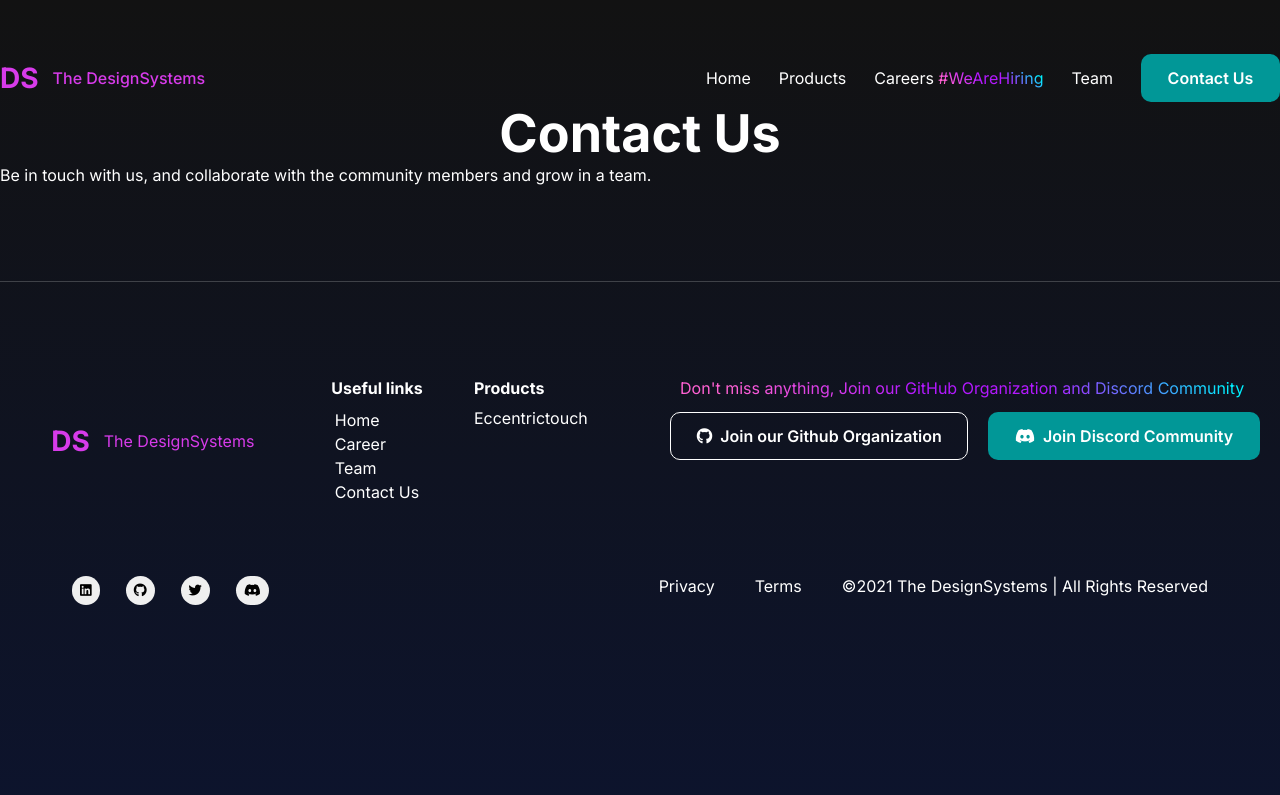
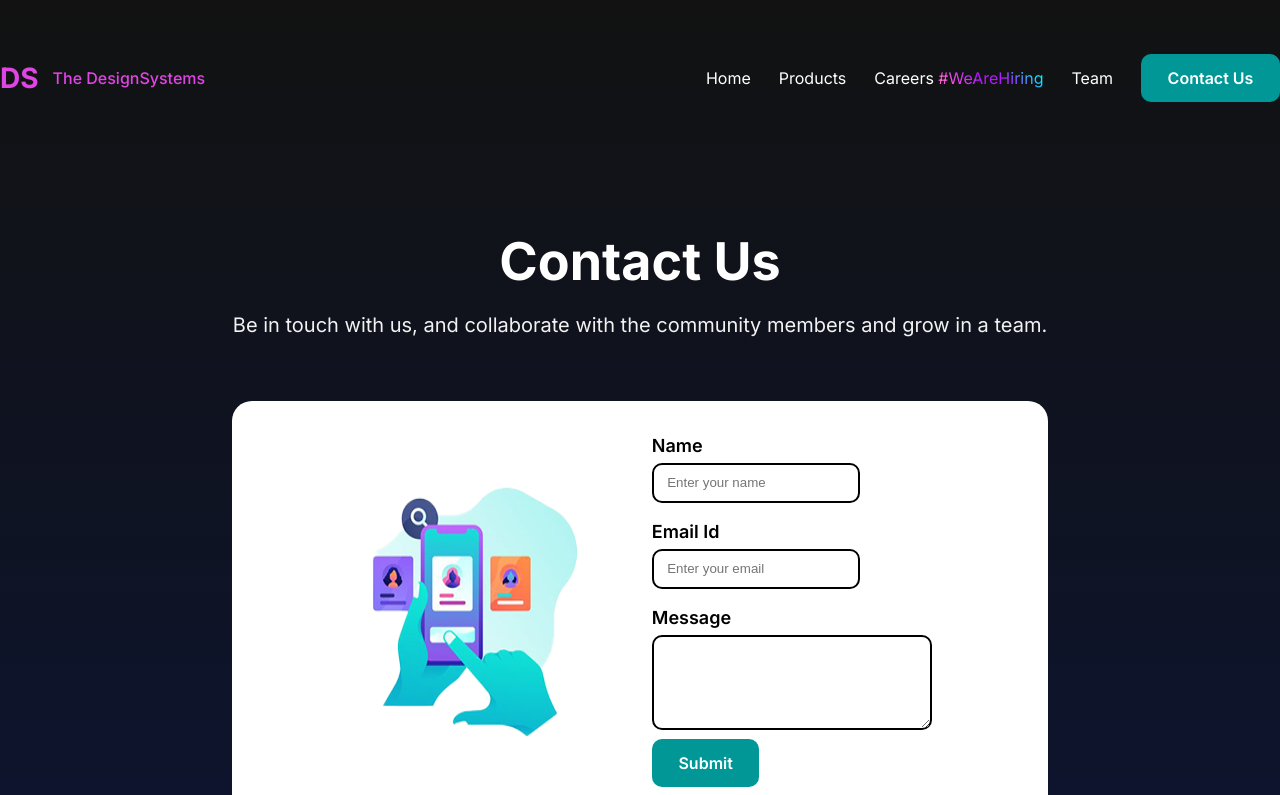
Before and after one commit to DesignSystemsOSS/thedesignsystems, a React (Create React App) app: page /contact-us in a window 1280 px wide. Shown: the top 795 px of the page. Built offline with nearby package versions, Linux system fonts and the light colour scheme.

Commit message:
🚀Feat: Added Contact us page (#21)

```diff
--- a/src/components/section-components/Footer/index.js
+++ b/src/components/section-components/Footer/index.js
@@ -137,10 +137,10 @@ export default function Footer() {
           ))}
         </div>
         <div className="privacy-copyright-links-title">
-          <a href="#" target="_blank" rel="noreferrer">
+          <a href="/" target="_blank" rel="noreferrer">
             Privacy
           </a>
-          <a href="#" target="_blank" rel="noreferrer">
+          <a href="/" target="_blank" rel="noreferrer">
             Terms
           </a>
           <p className="copyright-content">
--- a/src/components/section-components/Header/index.js
+++ b/src/components/section-components/Header/index.js
@@ -10,7 +10,7 @@ export default function Header() {
       <a href="/" className="logo-wrapper-link">
         <div className="logo-wrapper color-change-4x">
           {/* <div className="logo-gradient-circle"> */}
-            <h1 className="demo-logo-icon">DS</h1>
+          <h1 className="demo-logo-icon">DS</h1>
           {/* </div> */}
           <p className="logo-title">The DesignSystems</p>
         </div>
@@ -18,25 +18,32 @@ export default function Header() {
       <div className="header-options-wrapper">
         <ul className="header-options-list">
           {headerOptions.map((data, index) => {
-            if (data.title.toLowerCase() === 'careers') {
+            if (data.title.toLowerCase() === "careers") {
               return (
                 <li className="header-option" key={index}>
-                  <a href={data.path} className="header-option-path">{data.title} <span className="gradient-text">#WeAreHiring</span></a>
+                  <a href={data.path} className="header-option-path">
+                    {data.title}{" "}
+                    <span className="gradient-text">#WeAreHiring</span>
+                  </a>
                 </li>
-              )
+              );
             } else {
               return (
                 <li className="header-option" key={index}>
-                  <a href={data.path} className="header-option-path">{data.title}</a>
+                  <a href={data.path} className="header-option-path">
+                    {data.title}
+                  </a>
                 </li>
-              )
+              );
             }
           })}
         </ul>
         <div className="account-cta-buttons-wrapper">
-          <Button type="primary" value="Contact Us" />
+          <a href="/contact-us">
+            <Button type="primary" value="Contact Us" />
+          </a>
         </div>
       </div>
     </header>
-  )
+  );
 }
--- a/src/views/ContactUs/index.js
+++ b/src/views/ContactUs/index.js
@@ -1,13 +1,49 @@
 import React from 'react';
 import './style.view.contact-us.css';
+import Button from '../../components/widgets/Button';
+import img from '../../assets/Illustration.png';
 
 export default function ContactUs() {
   return (
     <div className="contact-us">
-      <h1 className="contact-us-section-title page-title">Contact Us</h1>
+      <h1 className="contact-us-section-title  page-title">Contact Us</h1>
       <p className="contact-us-section-description">
-        Be in touch with us, and collaborate with the community members and grow in a team.
+        Be in touch with us, and collaborate with the community members and grow
+        in a team.
       </p>
+
+      <div className="form-section-wrapper">
+        <img src={img} alt="Contact-Us-Illustration" className="contact-illustration" />
+
+        <form className="contact-us-form" action="" method="">
+          <label for="name">
+            Name
+            <input
+              type="text"
+              placeholder="Enter your name"
+              className="name-input"
+              id="name"
+              name="name"
+            />
+          </label>
+          <label for="email">
+            Email Id
+            <input
+              type="text"
+              placeholder="Enter your email"
+              className="email-input"
+              id="email-id"
+              name="email-id"
+            />
+          </label>
+          <label for="message">Message</label>
+          <textarea name="textarea" id="textarea-form-wrapper" cols="30" rows="5">
+          </textarea>
+          <a href="/" className="submit-form-button">
+            <Button type="primary" value="Submit" className="submit-btn"/>
+          </a>
+        </form>
+      </div>
     </div>
-  )
+  );
 }
--- a/src/views/ContactUs/style.view.contact-us.css
+++ b/src/views/ContactUs/style.view.contact-us.css
@@ -1 +1,89 @@
-/* No CSS *//*# sourceMappingURL=style.view.contact-us.css.map */
+div.contact-us {
+  display: -webkit-box;
+  display: -ms-flexbox;
+  display: flex;
+  -webkit-box-orient: vertical;
+  -webkit-box-direction: normal;
+      -ms-flex-direction: column;
+          flex-direction: column;
+  -webkit-box-align: center;
+      -ms-flex-align: center;
+          align-items: center;
+  margin-right: auto;
+  margin-left: auto;
+  margin-top: 8em;
+}
+
+div.contact-us > p.contact-us-section-description {
+  margin-top: 1em;
+  font-size: 20px;
+  text-align: center;
+  color: #f2f2f2;
+  margin-right: auto;
+  margin-left: auto;
+}
+
+div.contact-us > div.form-section-wrapper {
+  display: -webkit-box;
+  display: -ms-flexbox;
+  display: flex;
+  -webkit-box-pack: center;
+      -ms-flex-pack: center;
+          justify-content: center;
+  margin-right: auto;
+  margin-left: auto;
+  gap: 10px;
+  margin-top: 4em;
+  width: 51em;
+  height: 26em;
+  background: white;
+  border-radius: 20px;
+}
+
+div.contact-us > div.form-section-wrapper > form.contact-us-form {
+  display: -webkit-box;
+  display: -ms-flexbox;
+  display: flex;
+  -webkit-box-orient: vertical;
+  -webkit-box-direction: normal;
+      -ms-flex-direction: column;
+          flex-direction: column;
+  margin-top: 1em;
+  margin-right: 5em;
+}
+
+div.contact-us > div.form-section-wrapper > form.contact-us-form > label {
+  color: black;
+  font-family: inherit;
+  font-size: 18px;
+  font-weight: 600;
+  margin-top: 1em;
+}
+
+div.contact-us > div.form-section-wrapper > form.contact-us-form > label > input {
+  display: block;
+  padding: 0.8em 1em;
+  border-radius: 10px;
+  margin-top: 0.5em;
+  border: 2px solid black;
+}
+
+div.contact-us > div.form-section-wrapper > form.contact-us-form > label > input:focus {
+  outline: none;
+}
+
+div.contact-us > div.form-section-wrapper > form.contact-us-form > textarea {
+  margin-top: 0.5em;
+  border-radius: 10px;
+  padding: 0.6em 0.8em;
+  border: 2px solid black;
+}
+
+div.contact-us > div.form-section-wrapper > form.contact-us-form > textarea:focus {
+  outline: none;
+}
+
+div.contact-us > div.form-section-wrapper > form.contact-us-form > a.submit-form-button {
+  margin-top: 0.6em;
+}
+/*# sourceMappingURL=style.view.contact-us.css.map */
--- a/src/views/ContactUs/style.view.contact-us.scss
+++ b/src/views/ContactUs/style.view.contact-us.scss
@@ -0,0 +1,64 @@
+div.contact-us{
+    display: flex;
+    flex-direction: column;
+    align-items: center;
+    margin-right: auto;
+    margin-left: auto;
+    margin-top: 8em;
+    > p.contact-us-section-description{
+        margin-top: 1em;
+        font-size: 20px;
+        text-align: center;
+        color: #f2f2f2;
+        margin-right: auto;
+        margin-left: auto;
+    }
+    > div.form-section-wrapper{
+        display: flex;
+        justify-content: center;
+        margin-right: auto;
+        margin-left: auto;
+        gap: 10px;
+        margin-top: 4em;
+        width: 51em;
+        height: 26em;
+        background: white;
+        border-radius: 20px;
+        > form.contact-us-form{
+            display: flex;
+            flex-direction: column;
+            margin-top: 1em;
+            margin-right: 5em;
+            > label{
+                color: black;
+                font-family: inherit;
+                font-size: 18px;
+                font-weight: 600;
+                margin-top: 1em;
+                > input{
+                    display: block;
+                    padding: 0.8em 1em;
+                    border-radius: 10px;
+                    margin-top: 0.5em;
+                    border: 2px solid black;
+                    &:focus{
+                        outline: none;
+                    }
+                }
+            }
+            > textarea{
+                margin-top: 0.5em;
+                border-radius: 10px;
+                padding: 0.6em 0.8em;
+                border:2px solid black;
+                &:focus{
+                    outline: none;
+                }
+            }
+            > a.submit-form-button{
+                margin-top: 0.6em;
+            }
+        }
+    }
+
+}
```
Also changed, not shown: src/assets/Illustration.png (added), 1 other file (tests, documents, lock files or other folders).
